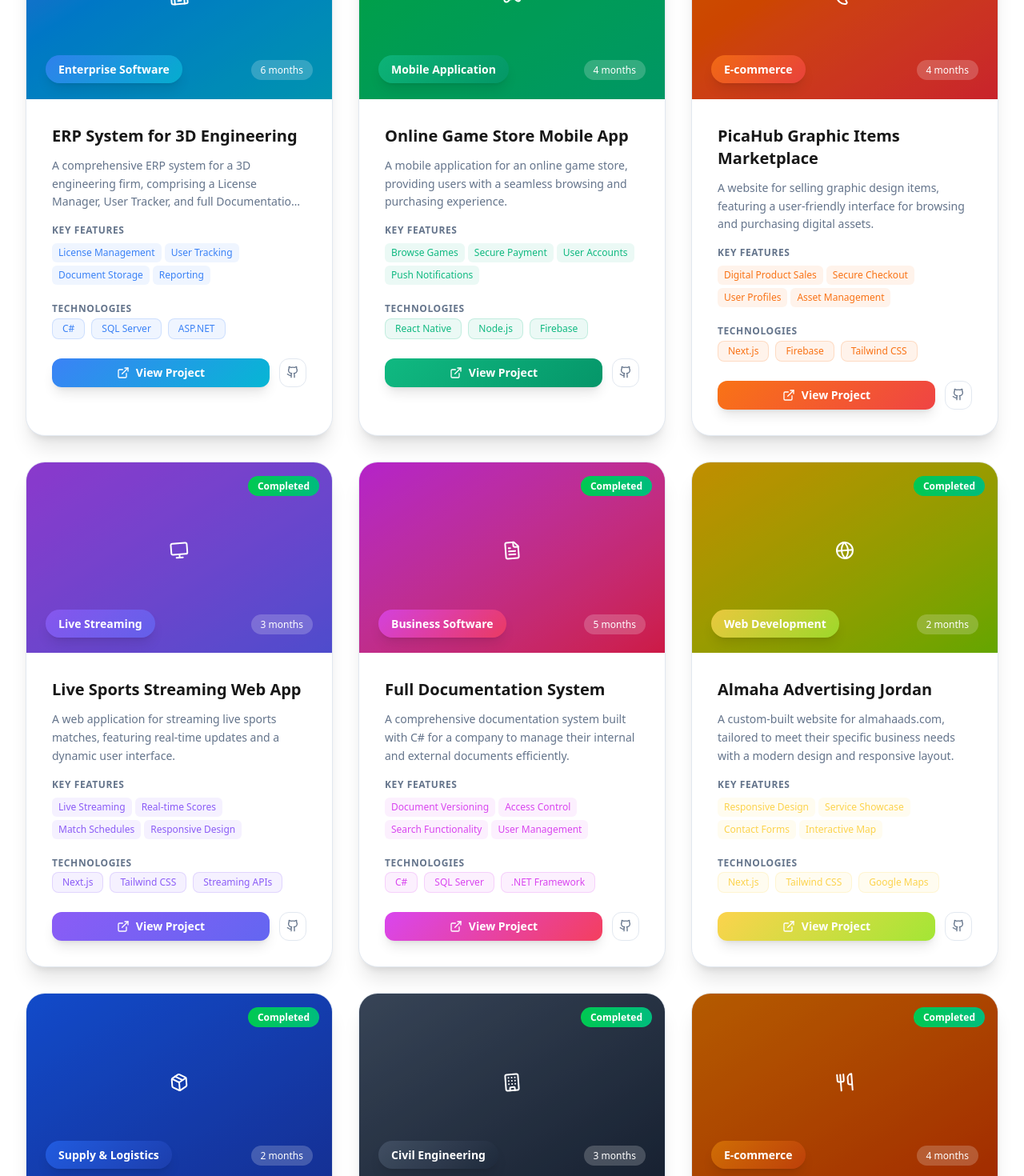
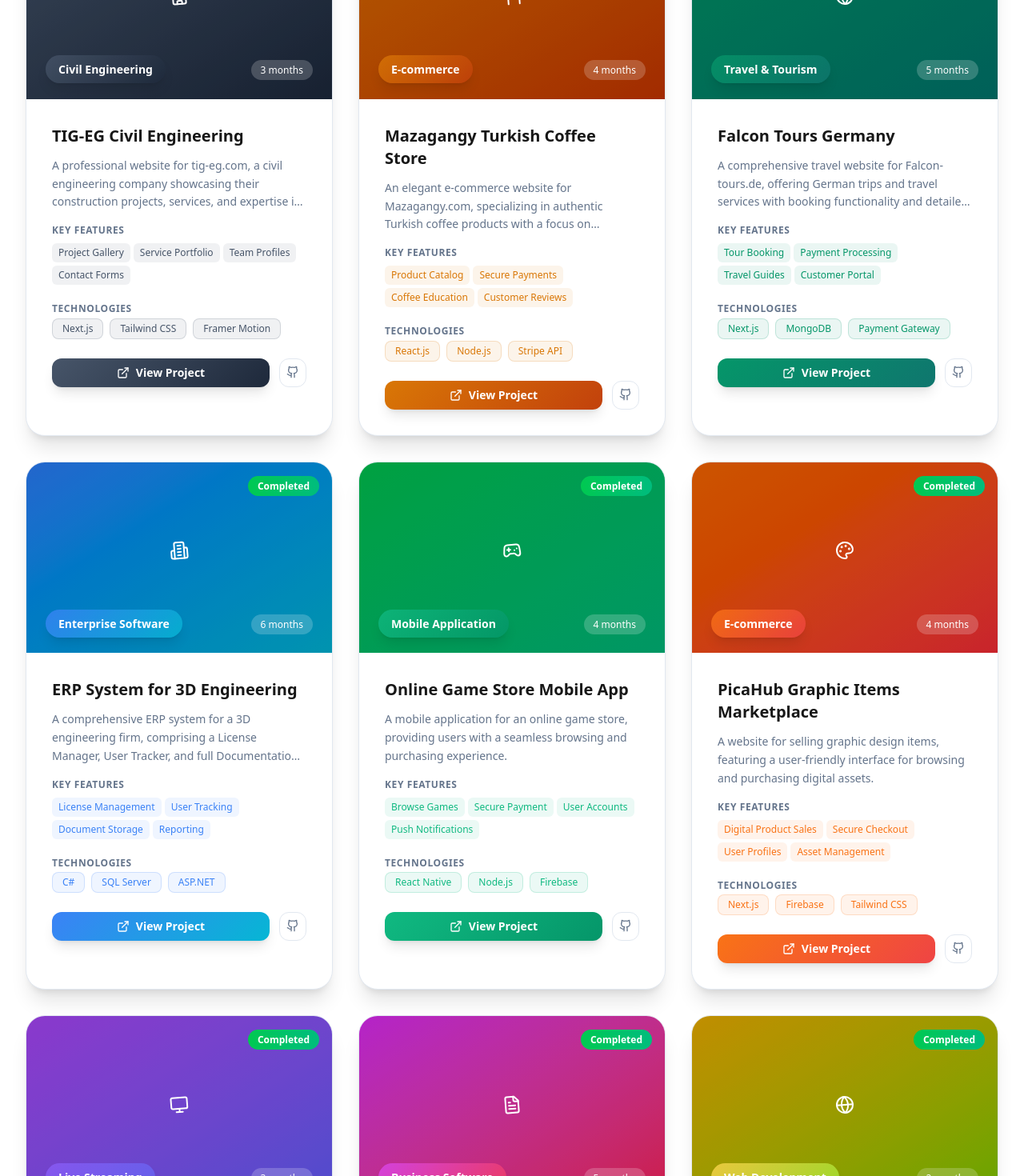
Before and after one commit to khaledragab1998/Portfolio, a Next.js app: page /projects in a window 1280 px wide. Shown: the part 760-2230 px from the top of the page at 80% size. Built offline with nearby package versions, Linux system fonts and the light colour scheme.

Commit message:
Feature: Make 3 new projects featured on home page and reorder projects page - TIG-EG, Mazagangy, and Falcon Tours now featured prominently

```diff
--- a/src/components/home/FeaturedProjects.tsx
+++ b/src/components/home/FeaturedProjects.tsx
@@ -1,7 +1,7 @@
 'use client'
 
 import { motion } from 'framer-motion'
-import { Building2, Gamepad2, Package } from 'lucide-react'
+import { Building, Utensils, Globe } from 'lucide-react'
 
 export default function FeaturedProjects() {
   const fadeInUp = {
@@ -20,37 +20,37 @@
 
   const projects = [
     {
-      title: 'ERP System for 3D Engineering',
-      category: 'Enterprise Software',
+      title: 'TIG-EG Civil Engineering',
+      category: 'Civil Engineering',
       description:
-        'A comprehensive ERP system for a 3D engineering firm, comprising a License Manager, User Tracker, and full Documentation System.',
-      image: 'from-blue-500 to-cyan-500',
-      tech: ['C#', 'SQL Server', 'ASP.NET'],
-      gradientFrom: '#3b82f6',
-      gradientTo: '#06b6d4',
-      icon: <Building2 className="w-full h-full" />,
+        'A professional website for tig-eg.com, a civil engineering company showcasing their construction projects, services, and expertise in infrastructure development.',
+      image: 'from-slate-600 to-slate-800',
+      tech: ['Next.js', 'Tailwind CSS', 'Framer Motion'],
+      gradientFrom: '#475569',
+      gradientTo: '#1e293b',
+      icon: <Building className="w-full h-full" />,
     },
     {
-      title: 'Online Game Store Mobile App',
-      category: 'Mobile Application',
+      title: 'Mazagangy Turkish Coffee Store',
+      category: 'E-commerce',
       description:
-        'A mobile application for an online game store, providing users with a seamless browsing and purchasing experience.',
-      image: 'from-green-500 to-emerald-500',
-      tech: ['React Native', 'Node.js', 'Firebase'],
-      gradientFrom: '#10b981',
-      gradientTo: '#059669',
-      icon: <Gamepad2 className="w-full h-full" />,
+        'An elegant e-commerce website for Mazagangy.com, specializing in authentic Turkish coffee products with a focus on traditional brewing methods and premium quality.',
+      image: 'from-amber-600 to-orange-700',
+      tech: ['React.js', 'Node.js', 'Stripe API'],
+      gradientFrom: '#d97706',
+      gradientTo: '#c2410c',
+      icon: <Utensils className="w-full h-full" />,
     },
     {
-      title: 'Advice-eg.com Website',
-      category: 'Supply & Logistics',
+      title: 'Falcon Tours Germany',
+      category: 'Travel & Tourism',
       description:
-        'A professional corporate website for a public supplying company, showcasing their services, mission, and contact information with a modern design.',
-      image: 'from-orange-500 to-red-500',
-      tech: ['React.js', 'CSS3', 'JavaScript'],
-      gradientFrom: '#f97316',
-      gradientTo: '#ef4444',
-      icon: <Package className="w-full h-full" />,
+        'A comprehensive travel website for Falcon-tours.de, offering German trips and travel services with booking functionality and detailed tour information.',
+      image: 'from-emerald-600 to-teal-700',
+      tech: ['Next.js', 'MongoDB', 'Payment Gateway'],
+      gradientFrom: '#059669',
+      gradientTo: '#0f766e',
+      icon: <Globe className="w-full h-full" />,
     },
   ]
 
--- a/src/components/projects/ProjectsPortfolio.tsx
+++ b/src/components/projects/ProjectsPortfolio.tsx
@@ -41,12 +41,64 @@
   }
 
   const projects = [
-    // Featured Projects (First 3)
+    // Featured Projects (New 3 Projects - Most Recent)
     {
       id: 1,
+      title: 'TIG-EG Civil Engineering',
+      category: 'Civil Engineering',
+      type: 'Featured',
+      description: 'A professional website for tig-eg.com, a civil engineering company showcasing their construction projects, services, and expertise in infrastructure development.',
+      fullDescription: 'A comprehensive corporate website built for TIG-EG, a leading civil engineering company. The site features project galleries, service descriptions, team information, and contact details, designed to establish credibility and attract potential clients.',
+      image: 'from-slate-600 to-slate-800',
+      tech: ['Next.js', 'Tailwind CSS', 'Framer Motion'],
+      gradientFrom: '#475569',
+      gradientTo: '#1e293b',
+      icon: <Building className="w-full h-full text-white" />,
+      status: 'Completed',
+      duration: '3 months',
+      link: 'https://tig-eg.com',
+      features: ['Project Gallery', 'Service Portfolio', 'Team Profiles', 'Contact Forms'],
+    },
+    {
+      id: 2,
+      title: 'Mazagangy Turkish Coffee Store',
+      category: 'E-commerce',
+      type: 'Featured',
+      description: 'An elegant e-commerce website for Mazagangy.com, specializing in authentic Turkish coffee products with a focus on traditional brewing methods and premium quality.',
+      fullDescription: 'A sophisticated online store for Mazagangy, featuring Turkish coffee products, brewing equipment, and accessories. The site includes product catalogs, secure payment processing, and educational content about Turkish coffee culture.',
+      image: 'from-amber-600 to-orange-700',
+      tech: ['React.js', 'Node.js', 'Stripe API'],
+      gradientFrom: '#d97706',
+      gradientTo: '#c2410c',
+      icon: <Utensils className="w-full h-full text-white" />,
+      status: 'Completed',
+      duration: '4 months',
+      link: 'https://mazagangy.com',
+      features: ['Product Catalog', 'Secure Payments', 'Coffee Education', 'Customer Reviews'],
+    },
+    {
+      id: 3,
+      title: 'Falcon Tours Germany',
+      category: 'Travel & Tourism',
+      type: 'Featured',
+      description: 'A comprehensive travel website for Falcon-tours.de, offering German trips and travel services with booking functionality and detailed tour information.',
+      fullDescription: 'A full-featured travel agency website for Falcon Tours, specializing in German destinations. The platform includes tour packages, booking system, customer testimonials, and travel guides for various German cities and attractions.',
+      image: 'from-emerald-600 to-teal-700',
+      tech: ['Next.js', 'MongoDB', 'Payment Gateway'],
+      gradientFrom: '#059669',
+      gradientTo: '#0f766e',
+      icon: <Globe className="w-full h-full text-white" />,
+      status: 'Completed',
+      duration: '5 months',
+      link: 'https://falcon-tours.de',
+      features: ['Tour Booking', 'Payment Processing', 'Travel Guides', 'Customer Portal'],
+    },
+    // Previous Projects
+    {
+      id: 4,
       title: 'ERP System for 3D Engineering',
       category: 'Enterprise Software',
-      type: 'Featured',
+      type: 'Enterprise Software',
       description: 'A comprehensive ERP system for a 3D engineering firm, comprising a License Manager, User Tracker, and full Documentation System.',
       fullDescription: 'A custom-built ERP system designed to streamline operations for a company specializing in 3D engineering designs. The system includes modules for license management, user activity tracking, and a centralized documentation repository.',
       image: 'from-blue-500 to-cyan-500',
@@ -60,10 +112,10 @@
       features: ['License Management', 'User Tracking', 'Document Storage', 'Reporting'],
     },
     {
-      id: 2,
+      id: 5,
       title: 'Online Game Store Mobile App',
       category: 'Mobile Application',
-      type: 'Featured',
+      type: 'Mobile Application',
       description: 'A mobile application for an online game store, providing users with a seamless browsing and purchasing experience.',
       fullDescription: 'A cross-platform mobile app built with React Native for a digital game marketplace. It offers features like product listings, secure checkout, user profiles, and push notifications for new releases and sales.',
       image: 'from-green-500 to-emerald-500',
@@ -77,10 +129,10 @@
       features: ['Browse Games', 'Secure Payment', 'User Accounts', 'Push Notifications'],
     },
     {
-      id: 3,
+      id: 6,
       title: 'PicaHub Graphic Items Marketplace',
       category: 'E-commerce',
-      type: 'Featured',
+      type: 'E-commerce',
       description: 'A website for selling graphic design items, featuring a user-friendly interface for browsing and purchasing digital assets.',
       fullDescription: 'An e-commerce platform built for graphic designers to sell their digital creations. The site features a robust search function, secure payment gateway, and a smooth user experience for both buyers and sellers.',
       image: 'from-orange-500 to-red-500',
@@ -94,7 +146,7 @@
       features: ['Digital Product Sales', 'Secure Checkout', 'User Profiles', 'Asset Management'],
     },
     {
-      id: 4,
+      id: 7,
       title: 'Live Sports Streaming Web App',
       category: 'Live Streaming',
       type: 'Web Application',
@@ -111,7 +163,7 @@
       features: ['Live Streaming', 'Real-time Scores', 'Match Schedules', 'Responsive Design'],
     },
     {
-      id: 5,
+      id: 8,
       title: 'Full Documentation System',
       category: 'Business Software',
       type: 'Enterprise Software',
@@ -128,7 +180,7 @@
       features: ['Document Versioning', 'Access Control', 'Search Functionality', 'User Management'],
     },
     {
-      id: 6,
+      id: 9,
       title: 'Almaha Advertising Jordan',
       category: 'Web Development',
       type: 'Corporate Website',
@@ -144,9 +196,8 @@
       link: 'https://almahaads.com',
       features: ['Responsive Design', 'Service Showcase', 'Contact Forms', 'Interactive Map'],
     },
-    // New Project
     {
-      id: 7,
+      id: 10,
       title: 'Advice-eg.com Website',
       category: 'Supply & Logistics',
       type: 'Corporate Website',
@@ -161,57 +212,6 @@
       duration: '2 months',
       link: 'http://www.globaladvice-eg.com/',
       features: ['Service Showcase', 'Contact Information', 'Responsive Design', 'About Us Section'],
-    },
-    {
-      id: 8,
-      title: 'TIG-EG Civil Engineering',
-      category: 'Civil Engineering',
-      type: 'Corporate Website',
-      description: 'A professional website for tig-eg.com, a civil engineering company showcasing their construction projects, services, and expertise in infrastructure development.',
-      fullDescription: 'A comprehensive corporate website built for TIG-EG, a leading civil engineering company. The site features project galleries, service descriptions, team information, and contact details, designed to establish credibility and attract potential clients.',
-      image: 'from-slate-600 to-slate-800',
-      tech: ['Next.js', 'Tailwind CSS', 'Framer Motion'],
-      gradientFrom: '#475569',
-      gradientTo: '#1e293b',
-      icon: <Building className="w-full h-full text-white" />,
-      status: 'Completed',
-      duration: '3 months',
-      link: 'https://tig-eg.com',
-      features: ['Project Gallery', 'Service Portfolio', 'Team Profiles', 'Contact Forms'],
-    },
-    {
-      id: 9,
-      title: 'Mazagangy Turkish Coffee Store',
-      category: 'E-commerce',
-      type: 'Online Store',
-      description: 'An elegant e-commerce website for Mazagangy.com, specializing in authentic Turkish coffee products with a focus on traditional brewing methods and premium quality.',
-      fullDescription: 'A sophisticated online store for Mazagangy, featuring Turkish coffee products, brewing equipment, and accessories. The site includes product catalogs, secure payment processing, and educational content about Turkish coffee culture.',
-      image: 'from-amber-600 to-orange-700',
-      tech: ['React.js', 'Node.js', 'Stripe API'],
-      gradientFrom: '#d97706',
-      gradientTo: '#c2410c',
-      icon: <Utensils className="w-full h-full text-white" />,
-      status: 'Completed',
-      duration: '4 months',
-      link: 'https://mazagangy.com',
-      features: ['Product Catalog', 'Secure Payments', 'Coffee Education', 'Customer Reviews'],
-    },
-    {
-      id: 10,
-      title: 'Falcon Tours Germany',
-      category: 'Travel & Tourism',
-      type: 'Travel Agency Website',
-      description: 'A comprehensive travel website for Falcon-tours.de, offering German trips and travel services with booking functionality and detailed tour information.',
-      fullDescription: 'A full-featured travel agency website for Falcon Tours, specializing in German destinations. The platform includes tour packages, booking system, customer testimonials, and travel guides for various German cities and attractions.',
-      image: 'from-emerald-600 to-teal-700',
-      tech: ['Next.js', 'MongoDB', 'Payment Gateway'],
-      gradientFrom: '#059669',
-      gradientTo: '#0f766e',
-      icon: <Globe className="w-full h-full text-white" />,
-      status: 'Completed',
-      duration: '5 months',
-      link: 'https://falcon-tours.de',
-      features: ['Tour Booking', 'Payment Processing', 'Travel Guides', 'Customer Portal'],
     },
   ]
 
```
